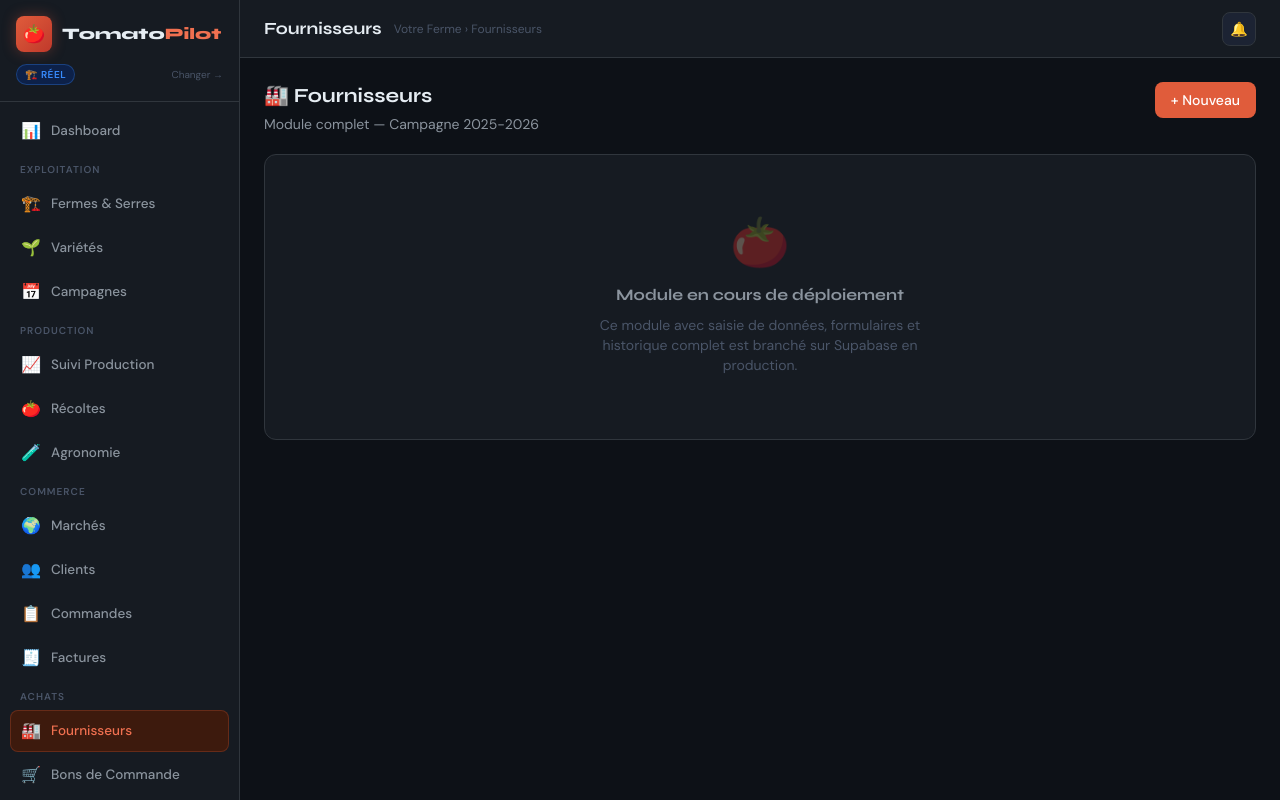
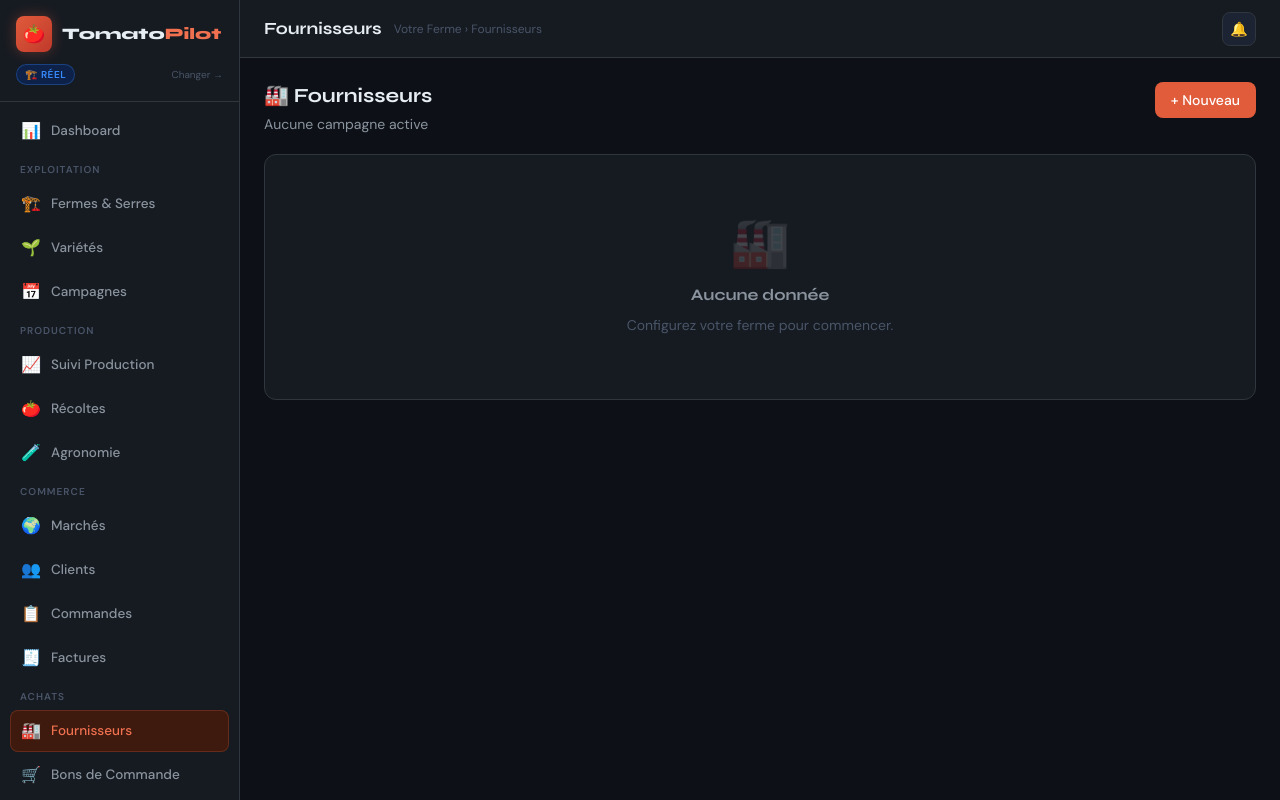
Before and after one commit to obenhalima/AgriApp, a Next.js app: page /fournisseurs in a window 1280 px wide. Built offline with nearby package versions, Linux system fonts and the light colour scheme; sample sign-in values are in the browser's storage.

Commit message:
feat: activate module app/fournisseurs/page.tsx

```diff
--- a/app/fournisseurs/page.tsx
+++ b/app/fournisseurs/page.tsx
@@ -1,20 +1,59 @@
+'use client'
+import { useEffect, useState } from 'react'
+import { DEMO_DATA } from '@/lib/data'
+
 export default function Page() {
+  const [profile, setProfile] = useState('demo')
+  useEffect(() => { setProfile(localStorage.getItem('tomatopilot_profile') || 'demo') }, [])
+  const isDemo = profile === 'demo'
   return (
     <div>
       <div className="flex items-start justify-between mb-5">
         <div>
           <h2 className="font-display text-xl font-bold mb-1">🏭 Fournisseurs</h2>
-          <p className="text-sm text-[#8b949e]">Module complet — Campagne 2025-2026</p>
+          <p className="text-sm text-[#8b949e]">{isDemo ? 'Campagne 2025-2026 · Domaine Souss Agri' : 'Aucune campagne active'}</p>
         </div>
         <button className="bg-[#e05c3b] text-white px-4 py-2 rounded-lg text-sm font-medium">+ Nouveau</button>
       </div>
-      <div className="bg-[#161b22] border border-[#30363d] rounded-xl p-16 text-center">
-        <div className="text-5xl mb-4 opacity-30">🍅</div>
-        <div className="font-display text-base font-bold text-[#8b949e] mb-2">Module en cours de déploiement</div>
-        <div className="text-sm text-[#4a5568] max-w-sm mx-auto">
-          Ce module avec saisie de données, formulaires et historique complet est branché sur Supabase en production.
+      {isDemo ? (<>
+      <div className="grid grid-cols-4 gap-4 mb-5">
+        <div className="bg-[#161b22] border-t-2 border-[#388bfd] border border-[#30363d] rounded-xl p-4"><div className="text-[11px] text-[#4a5568] uppercase tracking-wider mb-1">Fournisseurs actifs</div><div className="font-display text-2xl font-extrabold">6</div></div>
+        <div className="bg-[#161b22] border-t-2 border-[#f85149] border border-[#30363d] rounded-xl p-4"><div className="text-[11px] text-[#4a5568] uppercase tracking-wider mb-1">Total à payer</div><div className="font-display text-2xl font-extrabold text-[#f85149]">194k <span className="text-sm font-normal text-[#8b949e]">MAD</span></div></div>
+        <div className="bg-[#161b22] border-t-2 border-[#3fb950] border border-[#30363d] rounded-xl p-4"><div className="text-[11px] text-[#4a5568] uppercase tracking-wider mb-1">Catégories</div><div className="font-display text-2xl font-extrabold">6</div></div>
+        <div className="bg-[#161b22] border-t-2 border-[#d29922] border border-[#30363d] rounded-xl p-4"><div className="text-[11px] text-[#4a5568] uppercase tracking-wider mb-1">Note moyenne</div><div className="font-display text-2xl font-extrabold">4.2 <span className="text-sm font-normal text-[#d29922]">/ 5</span></div></div>
+      </div>
+      <div className="bg-[#161b22] border border-[#30363d] rounded-xl p-5">
+        <div className="overflow-x-auto">
+          <table className="w-full text-sm">
+            <thead><tr className="border-b border-[#30363d]">
+              {['Code','Fournisseur','Catégorie','Ville','Email','Encours (MAD)','Statut','Note','Actions'].map(h=>(
+                <th key={h} className="px-3 py-2.5 text-left text-[11px] font-semibold text-[#4a5568] uppercase tracking-wider whitespace-nowrap">{h}</th>
+              ))}
+            </tr></thead>
+            <tbody>
+              {DEMO_DATA.fournisseurs.map(f=>{
+                const ST: Record<string,string> = {'payé':'bg-[#1a4a24] text-[#3fb950]','à payer':'bg-[#3d2e0a] text-[#d29922]','partiellement payé':'bg-[#0d2149] text-[#388bfd]'}
+                return <tr key={f.code} className="border-b border-[#30363d]/50 hover:bg-[#1c2333] transition-colors">
+                  <td className="px-3 py-3 font-mono text-xs text-[#8b949e]">{f.code}</td>
+                  <td className="px-3 py-3 font-semibold">{f.nom}</td>
+                  <td className="px-3 py-3"><span className="px-2 py-0.5 rounded text-xs bg-[#0d2149] text-[#388bfd]">{f.cat}</span></td>
+                  <td className="px-3 py-3 text-xs text-[#8b949e]">{f.ville}</td>
+                  <td className="px-3 py-3 text-xs text-[#8b949e]">{f.email}</td>
+                  <td className="px-3 py-3 font-mono text-xs font-semibold">{f.encours.toLocaleString('fr')}</td>
+                  <td className="px-3 py-3"><span className={`px-2 py-0.5 rounded-full text-xs ${ST[f.statut]||'bg-[#232c3d] text-[#8b949e]'}`}>● {f.statut}</span></td>
+                  <td className="px-3 py-3 text-[#d29922]">{'★'.repeat(f.note)}{'☆'.repeat(5-f.note)}</td>
+                  <td className="px-3 py-3"><div className="flex gap-1"><button className="bg-[#232c3d] border border-[#30363d] text-[#e6edf3] px-2 py-1 rounded text-xs">Commandes</button><button className="text-[#8b949e] px-2 py-1 rounded text-xs">✏️</button></div></td>
+                </tr>
+              })}
+            </tbody>
+          </table>
         </div>
-      </div>
+      </div></>) : (<>
+      <div className="card p-16 text-center">
+        <div className="text-5xl mb-4 opacity-20">🏭</div>
+        <div className="font-display text-base font-bold text-[#8b949e] mb-2">Aucune donnée</div>
+        <p className="text-sm text-[#4a5568] max-w-xs mx-auto">Configurez votre ferme pour commencer.</p>
+      </div></>)}
     </div>
   )
 }
```
